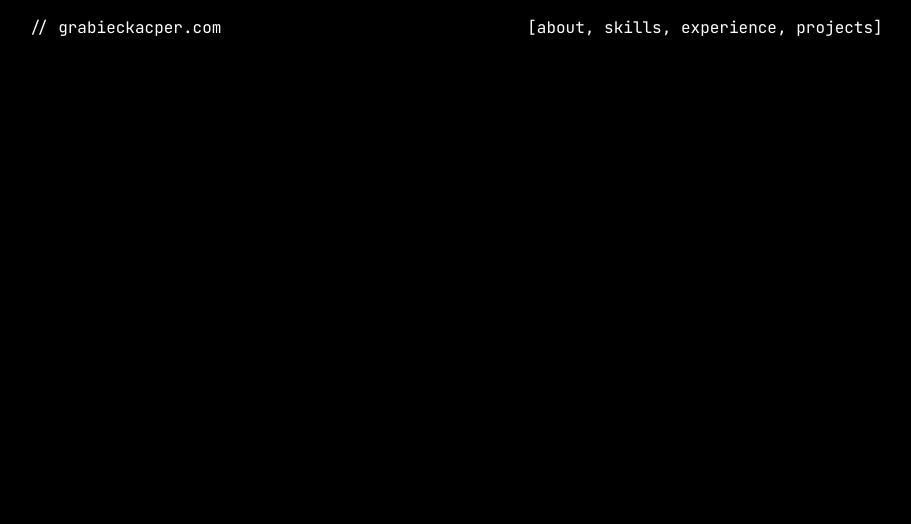
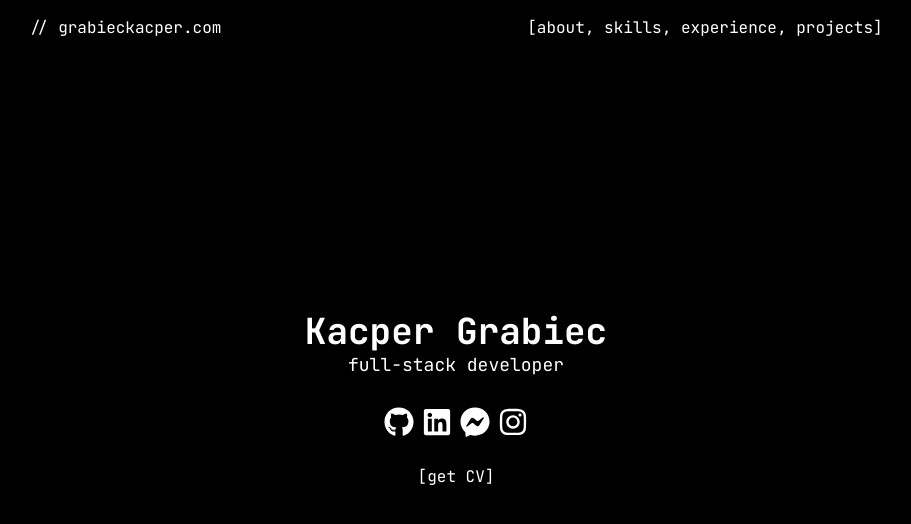
Before and after one commit to inux71/grabieckacper-website, a Next.js app: page / in a window 1280 px wide. Shown: the top 524 px of the page, without its empty margins (184-1095 px from the left). Built offline with nearby package versions, Linux system fonts and the light colour scheme.

Commit message:
add about section

```diff
--- a/src/components/sections/about.tsx
+++ b/src/components/sections/about.tsx
@@ -1,3 +1,51 @@
+import {
+  FaFacebookMessenger,
+  FaGithub,
+  FaInstagram,
+  FaLinkedin,
+} from "react-icons/fa6";
+import Social from "../social";
+import Link from "next/link";
+
 export default function About() {
-  return <section id="about" className="min-h-screen"></section>;
+  return (
+    <section
+      id="about"
+      className="min-h-screen flex flex-col justify-center items-center"
+    >
+      <>
+        <h1 className="text-4xl font-bold">Kacper Grabiec</h1>
+        <h5 className="text-lg">full-stack developer</h5>
+      </>
+
+      <br></br>
+
+      <div className="flex justify-center items-center">
+        <Social icon={FaGithub} url="https://github.com/Inux71/" />
+        <Social
+          icon={FaLinkedin}
+          url="https://www.linkedin.com/in/kacper-grabiec-878190202/"
+        />
+        <Social
+          icon={FaFacebookMessenger}
+          url="https://www.m.me/kacpergrabiec01"
+        />
+        <Social
+          icon={FaInstagram}
+          url="https://www.instagram.com/kacpergrabiec_/"
+        />
+      </div>
+
+      <br></br>
+
+      <Link
+        href="/files/CV.pdf"
+        target="_blank"
+        download={true}
+        className="hover:font-extrabold"
+      >
+        {"[get CV]"}
+      </Link>
+    </section>
+  );
 }
--- /dev/null
+++ b/src/components/social.tsx
@@ -0,0 +1,16 @@
+import Link from "next/link";
+import { IconType } from "react-icons";
+
+export default function Social({
+  icon: Icon,
+  url,
+}: {
+  icon: IconType;
+  url: string;
+}) {
+  return (
+    <Link href={url} target="_blank" className="p-1 hover:scale-95">
+      <Icon size={30} />
+    </Link>
+  );
+}
```
Also changed, not shown: package.json (+5 -4 lines), 2 other files (tests, documents, lock files or other folders).
